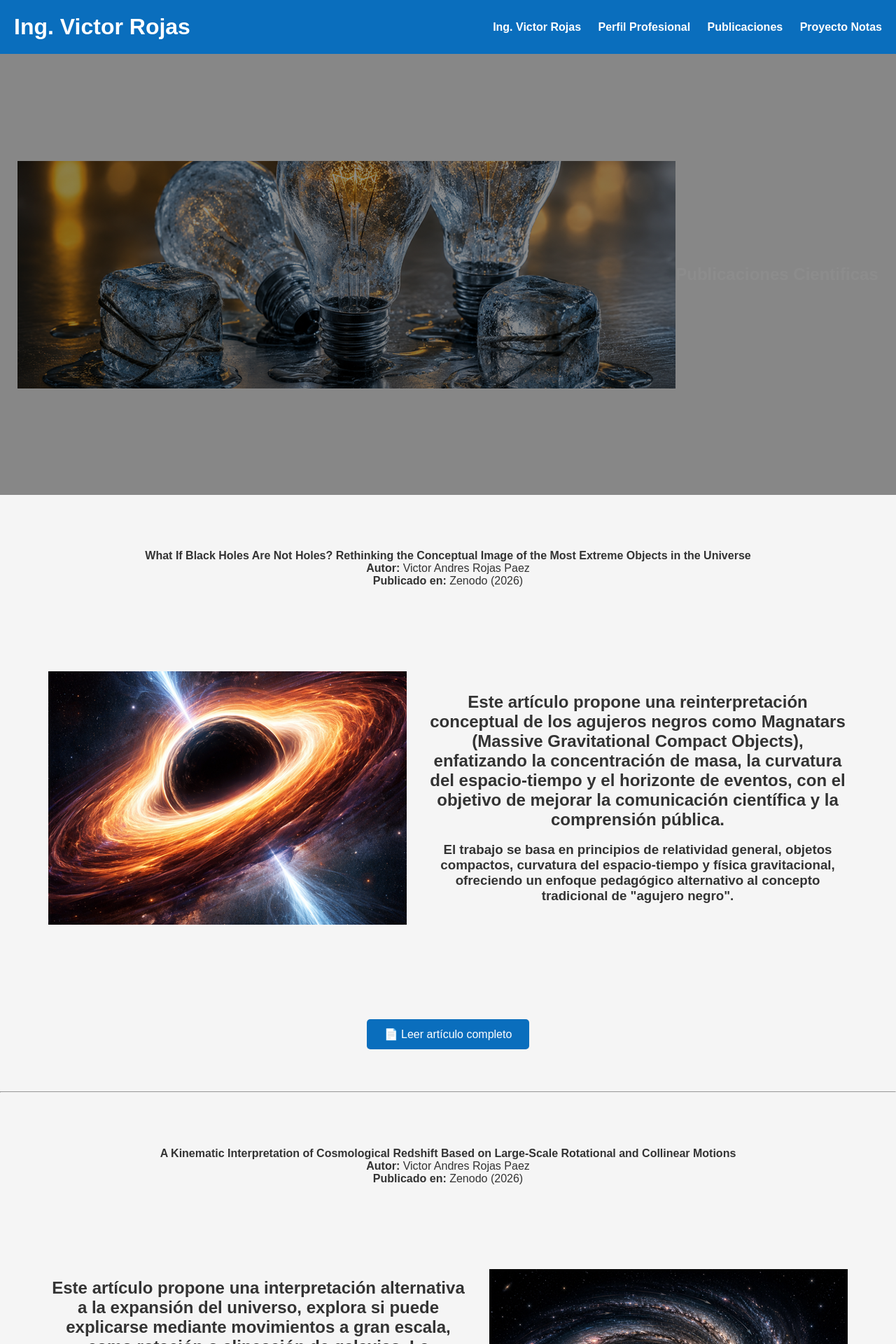
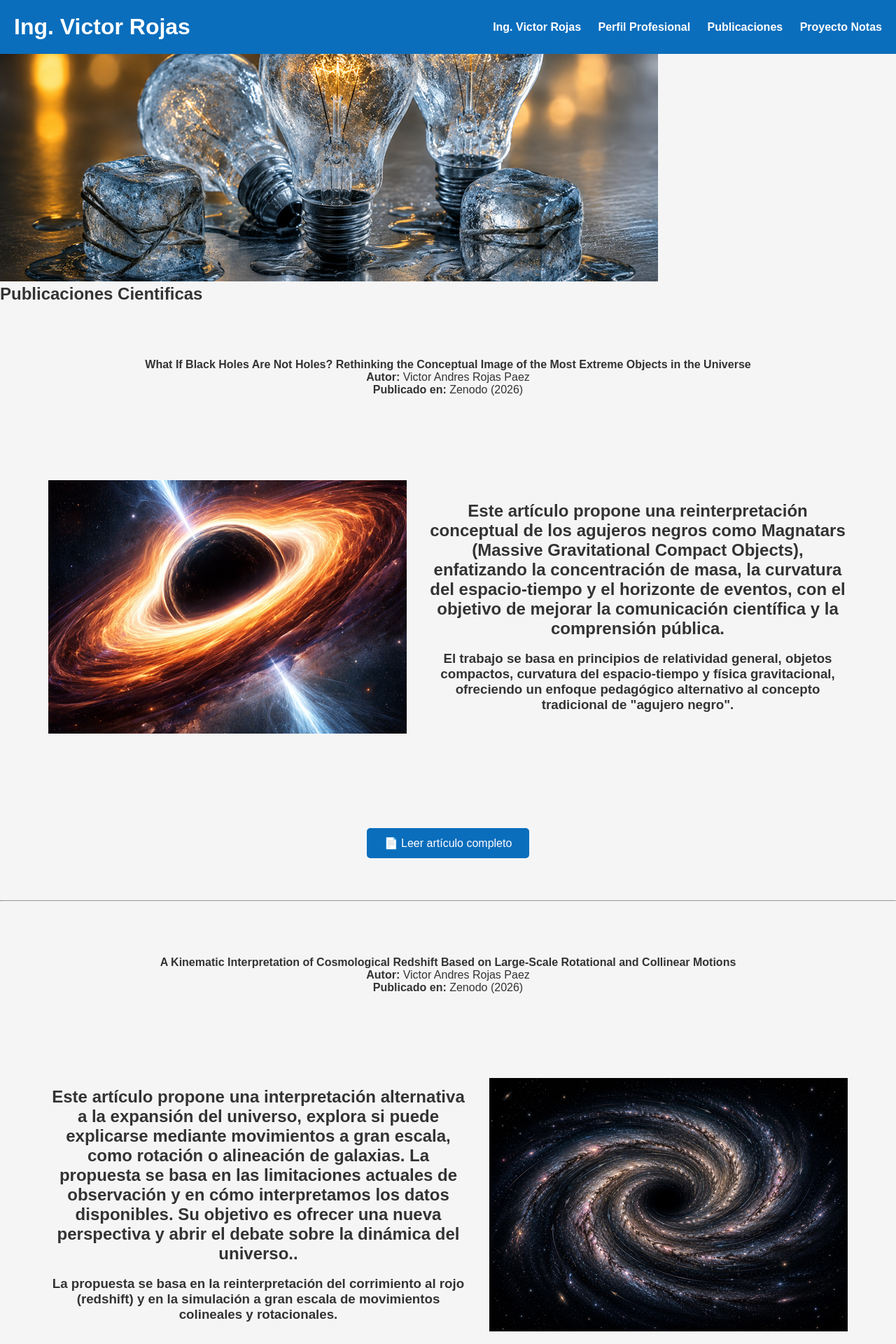
Before and after one commit to rojasokc/varp, a Jekyll site: the page built from publicaciones.html, in a window 1280 px wide. Shown: the top 1920 px of the page at 70% size. Built offline with Jekyll 4.4.1, drawn with Linux system fonts in a browser that asks for light colours.

Commit message:
Add files via upload

```diff
--- a/notas.html
+++ b/notas.html
@@ -12,7 +12,7 @@ og_description: Sistema de notas y productividad desarrollado con tecnologías w
 
 url: https://skyvic.com/notas.html
 ---
-<section class="hero">
+<section class="heroa">
 
 <img src="/assets/images/notastitu-imgp3.jpg" class="foto-perfil">
 
--- a/perfil.html
+++ b/perfil.html
@@ -13,7 +13,7 @@ og_description: Experiencia en arquitectura empresarial, software y gestión tec
 url: https://skyvic.com/perfil.html
 ---
 
-<section class="hero">
+<section class="heroa">
 
 <img src="/assets/images/pp1100296-imgp3.jpg" class="foto-perfil">
 
--- a/publicaciones.html
+++ b/publicaciones.html
@@ -12,7 +12,7 @@ og_description: Investigación científica y publicaciones académicas.
 
 url: https://skyvic.com/publicaciones.html
 ---
-<section class="hero">
+<section class="heroa">
 
 <img src="/assets/images/cienciapub.png" class="foto-perfil">
 
```
